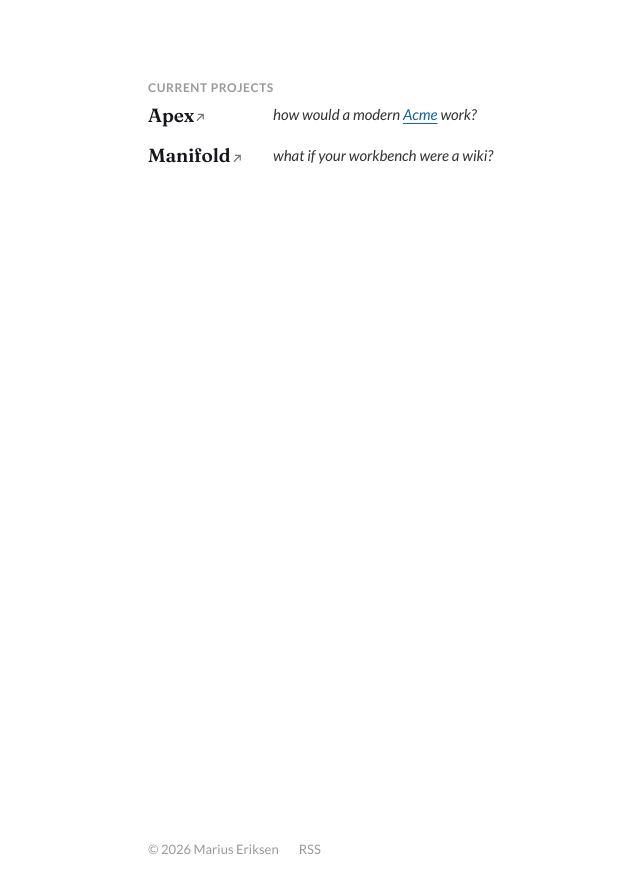
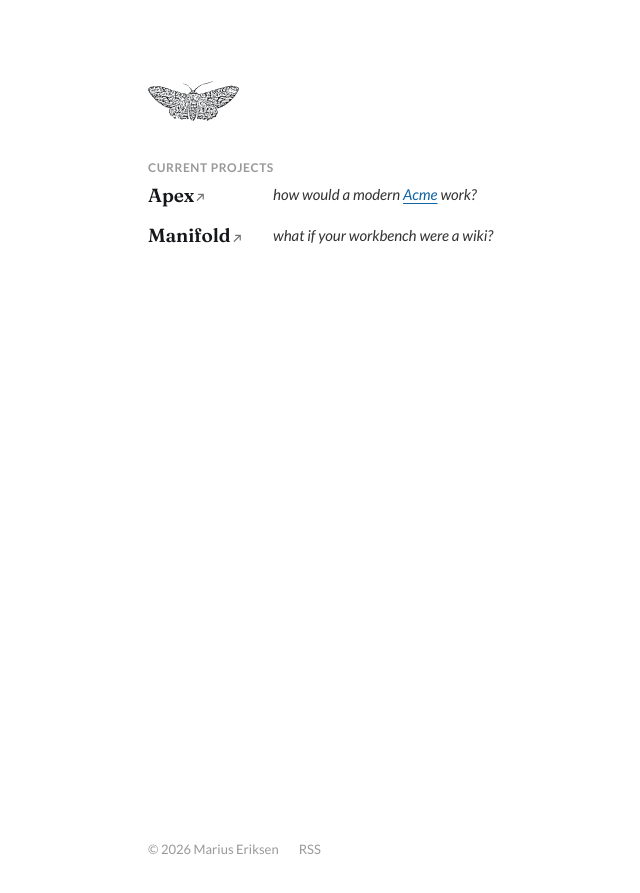
Before and after one commit to mariusae/mariusae.github.io, a Jekyll site: the page built from index.html, in a window 1280 px wide. Shown: the top 893 px of the page, without its empty margins (132-772 px from the left). Built offline with Jekyll 4.4.1, drawn with Linux system fonts in a browser that asks for light colours.

Commit message:
Add the peppered moth mark to the home page
A one-colour trace of fig. 130 (The Peppered Moth) from Edward Newman's
An Illustrated Natural History of British Moths (1869), public domain.
It's drawn with a CSS mask in the heading colour, so it follows the theme.

Co-Authored-By: Claude Opus 5.5 <noreply@anthropic.com>
Claude-Session: https://claude.ai/code/session_01KTPpusonhcXPjcQ2kkYfF6

```diff
--- a/assets/css/style.css
+++ b/assets/css/style.css
@@ -82,6 +82,19 @@ img { max-width: 100%; height: auto; display: block; }
   font-size: 1.3rem;
 }
 .site-foot a { color: var(--muted); }
+
+/* Home page mark: the peppered moth from Newman's British Moths (1869). */
+
+.mark { margin-top: 3vmin; }
+.mark-moth {
+  display: block;
+  height: 40px;
+  aspect-ratio: 1025 / 449;
+  background: var(--heading);
+  -webkit-mask: url(../moth.svg) no-repeat center / contain;
+  mask: url(../moth.svg) no-repeat center / contain;
+}
+.mark + .feed { margin-top: 4rem; }
 
 /* Home page lists */
 
--- a/index.html
+++ b/index.html
@@ -2,6 +2,7 @@
 layout: default
 ---
 {% assign posts = site.posts | where_exp: "p", "p.draft != true" %}
+<div class="mark canvas"><span class="mark-moth" role="img" aria-label="Peppered moth, after Edward Newman (1869)"></span></div>
 <section class="feed feed-projects canvas">
   <h2 class="feed-heading">Current projects</h2>
   <div class="feed-item">
```
Also changed, not shown: assets/moth.svg (added).
